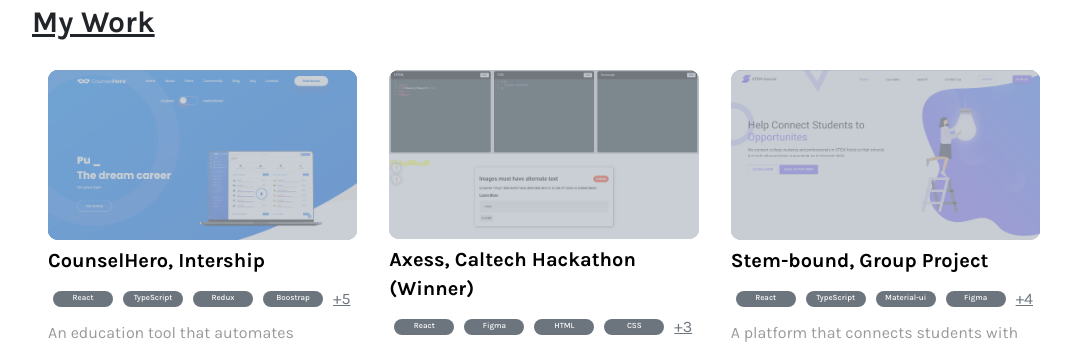
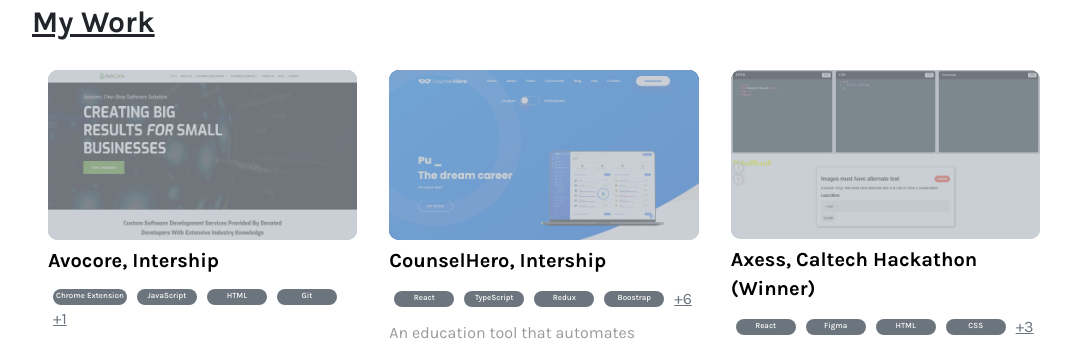
Before and after one commit to mehmetalperen/portfolio-3.0, a React (Create React App) app: page / in a window 1280 px wide. Shown: the part 449-794 px from the top of the page, without its empty margins (96-1173 px from the left). Built offline with nearby package versions, Linux system fonts and the light colour scheme.

Commit message:
add new experience: avocore. and add new skill to excisting projects

```diff
--- a/src/JS/projects.js
+++ b/src/JS/projects.js
@@ -1,4 +1,21 @@
 export default [
+  {
+    imgURL: "avocore-pic.png",
+    imgAlt: "Avocore landing page image.",
+    pjName: "Avocore, Intership",
+    pjDescription: "Chrome Extension for Amazon sellers.",
+    pjPreviewURL: "https://avocore.com/",
+    pjGitHubURL: null,
+    techUsed: [
+      "Chrome Extension",
+      "JavaScript",
+      "HTML",
+      "Git",
+
+      "Documentation",
+      "Azure DevOps ",
+    ],
+  },
   {
     imgURL: "counselHero-pic.png",
     imgAlt: "counsel hero landing page image.",
@@ -16,7 +33,8 @@
       "HTML",
       "Git",
       "GitHub",
-      "Collaborative Programmig",
+      "Collaborative Programming",
+      "Documentation",
     ],
   },
   {
@@ -34,7 +52,7 @@
       "Git",
       "GitHub",
       "Research",
-      "Collaborative Programmig",
+      "Collaborative Programming",
     ],
   },
   {
@@ -54,7 +72,7 @@
       "CSS",
       "Git",
       "GitHub",
-      "Collaborative Programmig",
+      "Collaborative Programming",
     ],
   },
   {
```
Also changed, not shown: public/avocore-pic.png (added).
